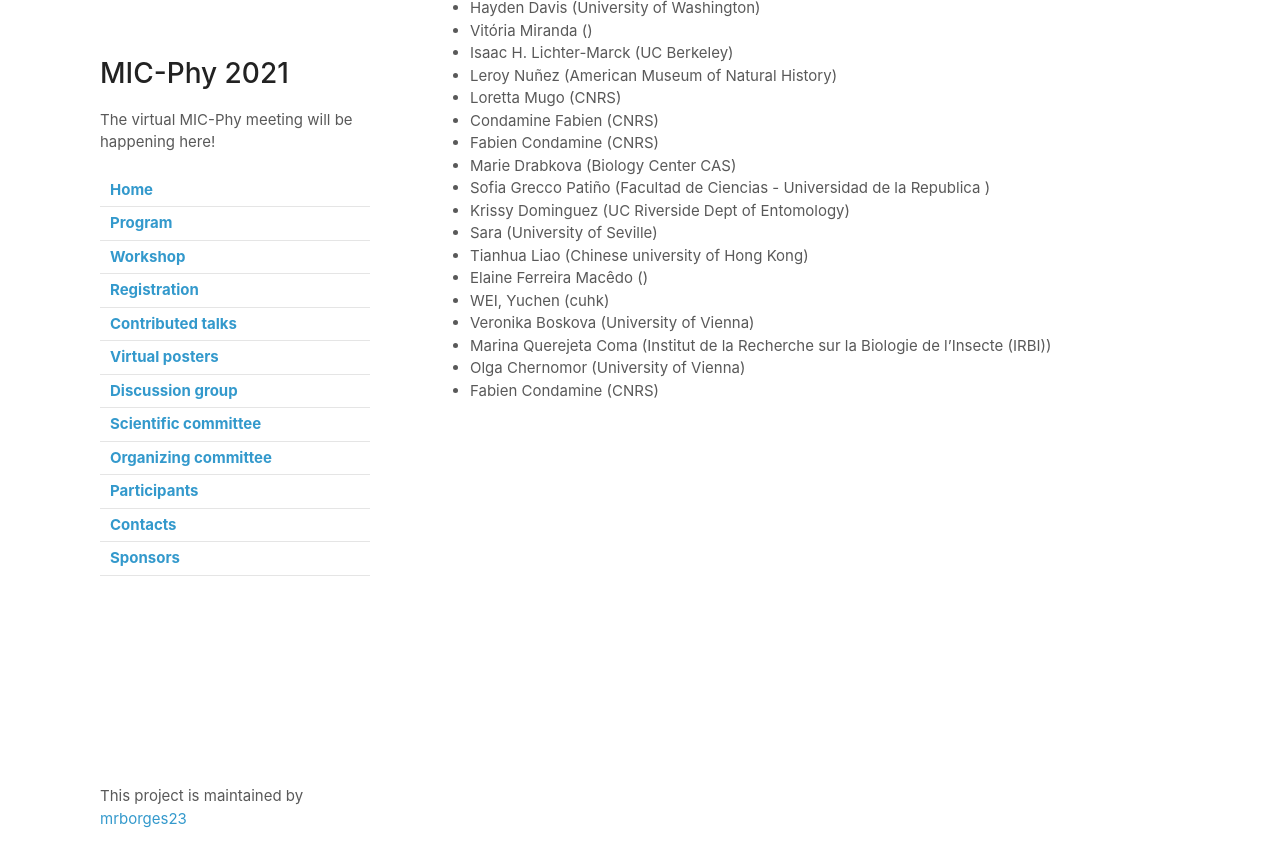
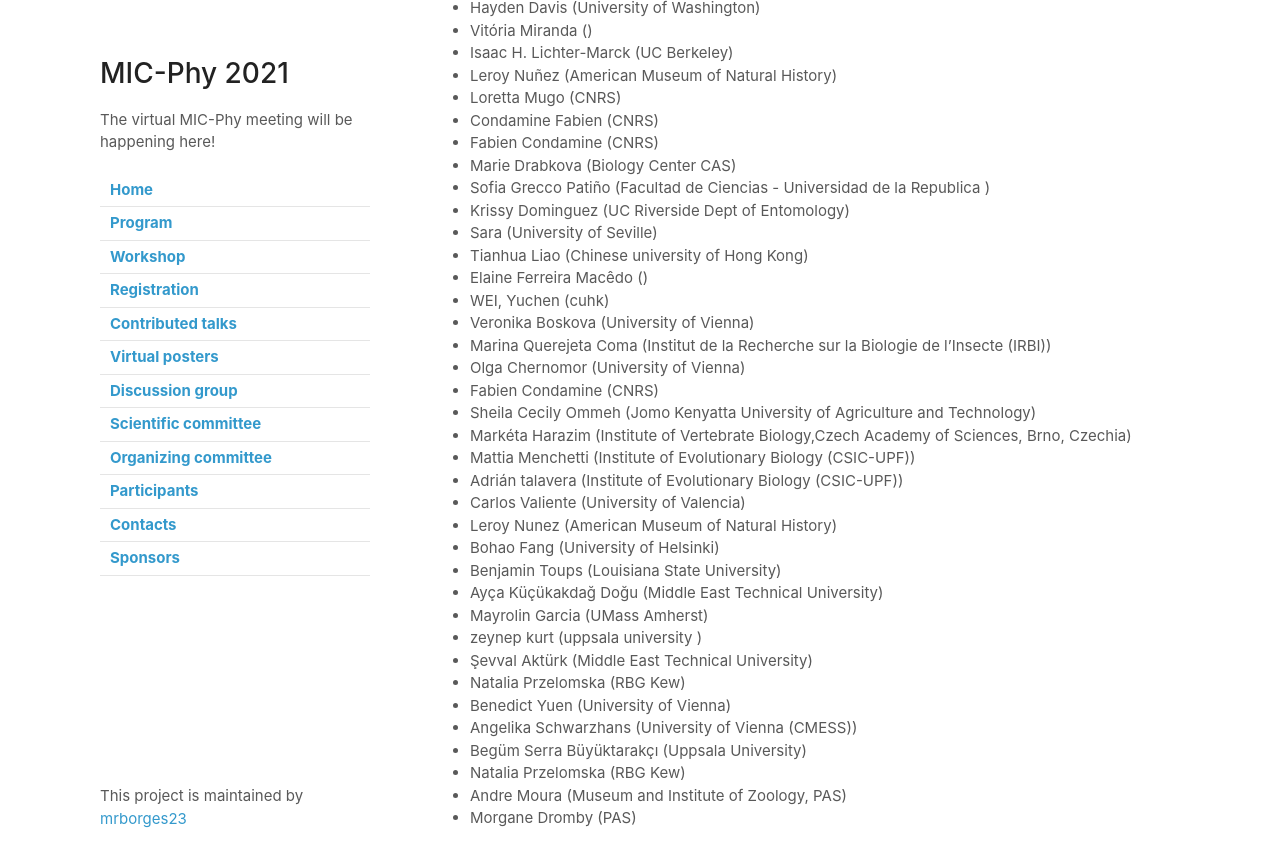
Before and after one commit to mrborges23/micphy2021, a Jekyll site: the page built from participants.md, in a window 1280 px wide and 900 px high, scrolled down 4313 px. Shown: the top 867 px of the window. Built offline with Jekyll 4.4.1, drawn with Linux system fonts in a browser that asks for light colours; our own code applies the rules of GitHub Pages for plain Markdown files.

```diff
--- a/participants.md
+++ b/participants.md
@@ -199,3 +199,22 @@
 * Marina Querejeta Coma (Institut de la Recherche sur la Biologie de l'Insecte (IRBI))
 * Olga Chernomor (University of Vienna)
 * Fabien Condamine (CNRS)
+* Sheila Cecily Ommeh (Jomo Kenyatta University of Agriculture and Technology)
+* Markéta Harazim (Institute of Vertebrate Biology,Czech Academy of Sciences, Brno, Czechia)
+* Mattia Menchetti (Institute of Evolutionary Biology (CSIC-UPF))
+* Adrián talavera (Institute of Evolutionary Biology (CSIC-UPF))
+* Carlos Valiente (University of Valencia)
+* Leroy Nunez (American Museum of Natural History)
+* Bohao Fang (University of Helsinki)
+* Benjamin Toups (Louisiana State University)
+* Ayça Küçükakdağ Doğu (Middle East Technical University)
+* Mayrolin Garcia (UMass Amherst)
+* zeynep kurt (uppsala university )
+* Şevval Aktürk (Middle East Technical University)
+* Natalia Przelomska (RBG Kew)
+* Benedict Yuen (University of Vienna)
+* Angelika Schwarzhans (University of Vienna (CMESS))
+* Begüm Serra Büyüktarakçı (Uppsala University)
+* Natalia Przelomska (RBG Kew)
+* Andre Moura (Museum and Institute of Zoology, PAS)
+* Morgane Dromby (PAS)
```
Also changed, not shown: posters.md (+18 -1 lines), workshop.md (+2 -1 lines).
